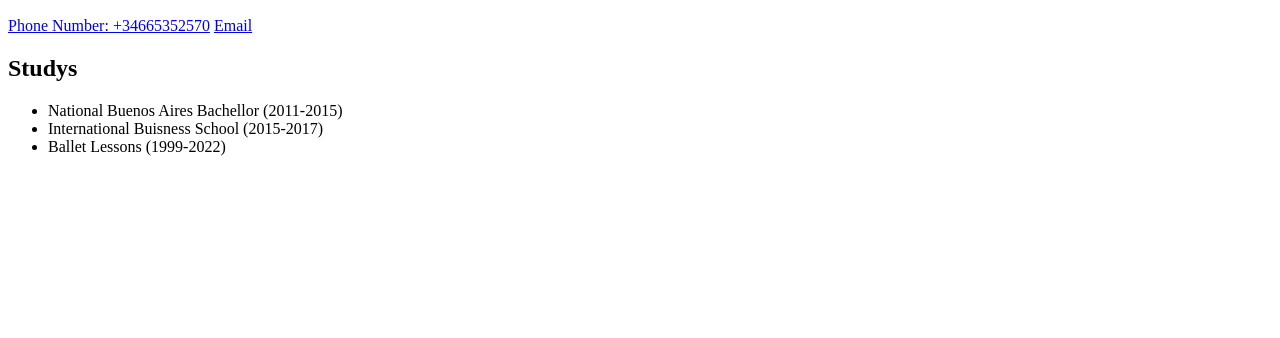
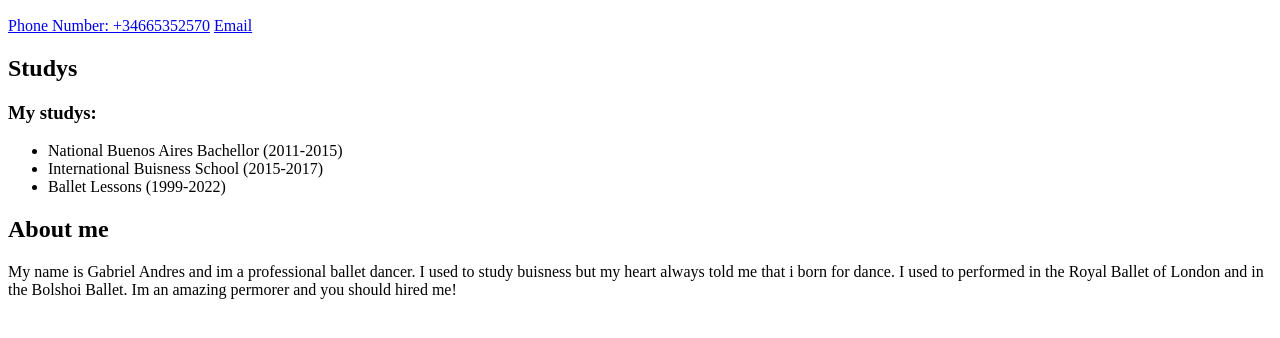
Before and after one commit to Gax1/202207-w1exCV-gabriel-andres, a plain HTML site: page index.html in a window 1280 px wide. Shown: the part 110-448 px from the top of the page. Drawn offline with Linux system fonts and the light colour scheme.

Commit message:
Added secions about me and an h3 in studys

```diff
--- a/index.html
+++ b/index.html
@@ -17,12 +17,22 @@
       </section>
       <section>
         <h2>Studys</h2>
+        <h3>My studys:</h3>
         <ul>
           <li>National Buenos Aires Bachellor (2011-2015)</li>
           <li>International Buisness School (2015-2017)</li>
           <li>Ballet Lessons (1999-2022)</li>
         </ul>
       </section>
+      <section>
+        <h2>About me</h2>
+        <p>
+          My name is Gabriel Andres and im a professional ballet dancer. I used
+          to study buisness but my heart always told me that i born for dance. I
+          used to performed in the Royal Ballet of London and in the Bolshoi
+          Ballet. Im an amazing permorer and you should hired me!
+        </p>
+      </section>
     </main>
   </body>
 </html>
```
